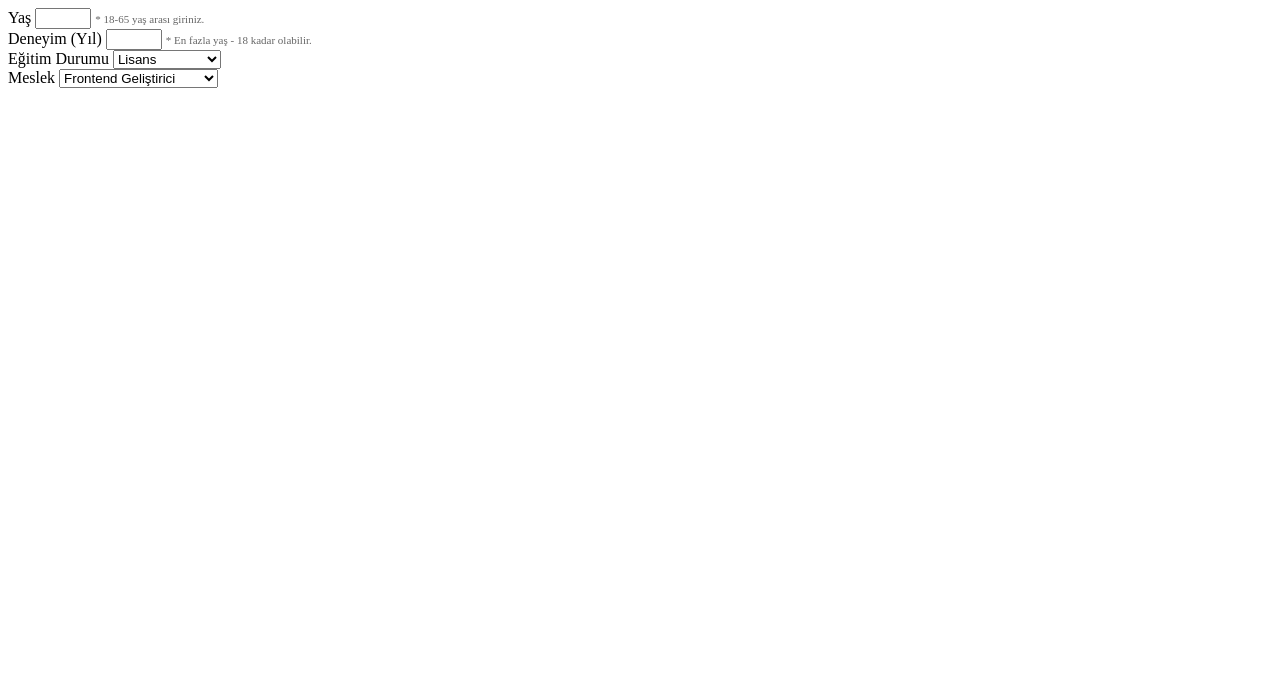
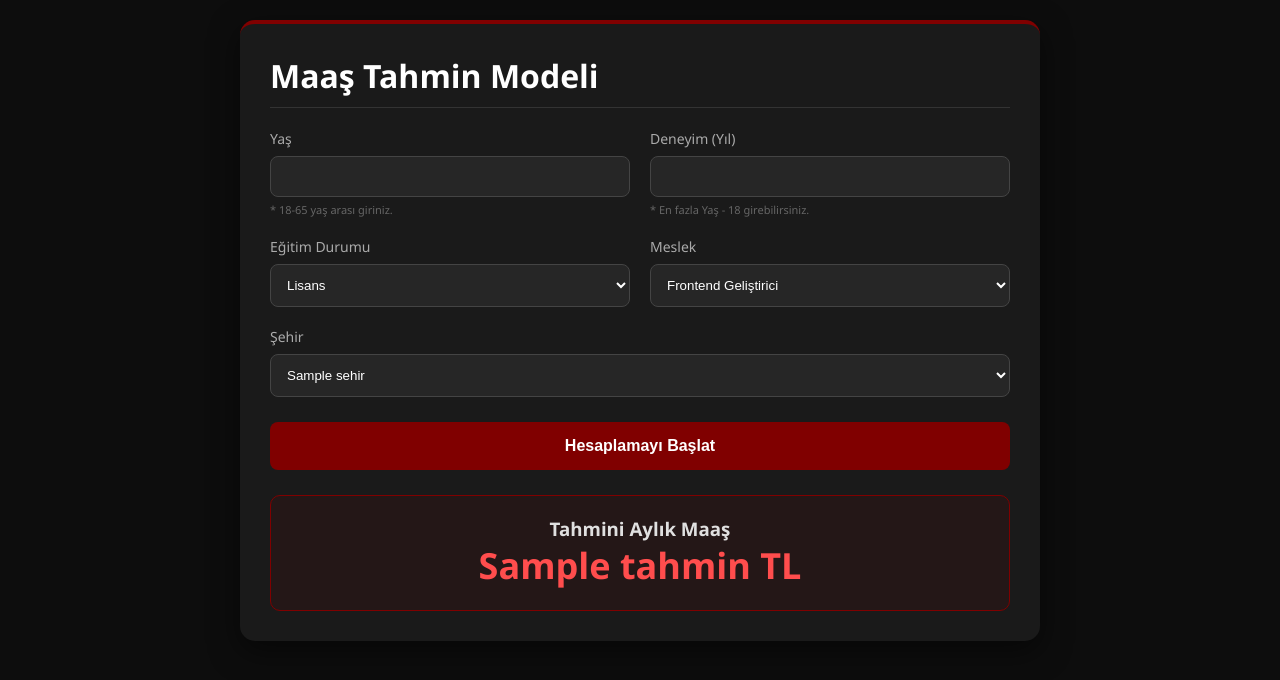
Before and after one commit to kayisdagasli-cmd/maas-tahmini-modeli, a Flask app: template templates/index.html in a window 1280 px wide. Shown: the top 680 px of the page. Run offline with Flask 3, Linux system fonts and the light colour scheme; the template is opened without the code that fills it: most values are stand-ins (such as "Sample title", 1, 10 or a date in 2020).

Commit message:
Update index.html

```diff
--- a/templates/index.html
+++ b/templates/index.html
@@ -1,13 +1,41 @@
-<div class="grid-inputs">
+<!DOCTYPE html>
+<html lang="tr">
+<head>
+    <meta charset="UTF-8">
+    <meta name="viewport" content="width=device-width, initial-scale=1.0">
+    <title>Maaş Tahmin Modeli | Pro</title>
+    <style>
+        :root { --bordo: #800000; --koyu-bg: #0d0d0d; --kart-bg: #1a1a1a; }
+        body { font-family: 'Segoe UI', sans-serif; background-color: var(--koyu-bg); color: #e0e0e0; margin: 0; padding: 20px; display: flex; justify-content: center; }
+        .container { width: 100%; max-width: 800px; }
+        .card { background: var(--kart-bg); border-radius: 15px; padding: 30px; border-top: 4px solid var(--bordo); box-shadow: 0 10px 30px rgba(0,0,0,0.5); }
+        h1 { color: white; margin-top: 0; border-bottom: 1px solid #333; padding-bottom: 10px; }
+        .grid { display: grid; grid-template-columns: 1fr 1fr; gap: 20px; }
+        label { display: block; margin-bottom: 8px; color: #aaa; font-size: 14px; }
+        input, select { width: 100%; padding: 12px; background: #262626; border: 1px solid #444; border-radius: 8px; color: white; box-sizing: border-box; }
+        input:focus, select:focus { border-color: var(--bordo); outline: none; }
+        button { width: 100%; padding: 15px; background: var(--bordo); color: white; border: none; border-radius: 8px; font-weight: bold; cursor: pointer; margin-top: 25px; font-size: 16px; transition: 0.3s; }
+        button:hover { background: #a00000; transform: translateY(-2px); }
+        .result { margin-top: 25px; padding: 20px; background: rgba(128, 0, 0, 0.1); border: 1px solid var(--bordo); border-radius: 10px; text-align: center; }
+        .price { font-size: 36px; font-weight: bold; color: #ff4d4d; }
+        small { color: #666; font-size: 11px; display: block; margin-top: 5px; }
+    </style>
+</head>
+<body>
+    <div class="container">
+        <div class="card">
+            <h1>Maaş Tahmin Modeli</h1>
+            <form action="/predict" method="post">
+                <div class="grid">
                     <div>
                         <label>Yaş</label>
                         <input type="number" name="yas" value="{{ yas if yas else 25 }}" min="18" max="65">
-        <small style="color: #666; font-size: 11px;">* 18-65 yaş arası giriniz.</small>
+                        <small>* 18-65 yaş arası giriniz.</small>
                     </div>
                     <div>
                         <label>Deneyim (Yıl)</label>
                         <input type="number" name="deneyim" value="{{ deneyim if deneyim else 3 }}" min="0" max="45">
-        <small style="color: #666; font-size: 11px;">* En fazla yaş - 18 kadar olabilir.</small>
+                        <small>* En fazla Yaş - 18 girebilirsiniz.</small>
                     </div>
                     <div>
                         <label>Eğitim Durumu</label>
@@ -23,11 +51,35 @@
                         <select name="meslek">
                             <option>Frontend Geliştirici</option>
                             <option>Backend Geliştirici</option>
-            <option>Mobil Geliştirici</option>
+                            <option>Fullstack Geliştirici</option>
+                            <option>Mobil Uygulama Geliştirici</option>
                             <option>Veri Bilimci</option>
+                            <option>Yapay Zeka Uzmanı</option>
                             <option>Siber Güvenlik Uzmanı</option>
                             <option>DevOps Mühendisi</option>
+                            <option>Oyun Geliştirici (Game Dev)</option>
                             <option>Yazılım Mimarı</option>
                         </select>
                     </div>
                 </div>
+                <div style="margin-top: 20px;">
+                    <label>Şehir</label>
+                    <select name="sehir">
+                        {% for sehir in sehirler %}
+                        <option value="{{ sehir }}" {% if sehir == secilen_sehir %}selected{% endif %}>{{ sehir }}</option>
+                        {% endfor %}
+                    </select>
+                </div>
+                <button type="submit">Hesaplamayı Başlat</button>
+            </form>
+
+            {% if tahmin %}
+            <div class="result">
+                <h3 style="margin:0;">Tahmini Aylık Maaş</h3>
+                <div class="price">{{ tahmin }} TL</div>
+            </div>
+            {% endif %}
+        </div>
+    </div>
+</body>
+</html>
```
Lines whose indentation alone changed are shown as unchanged.
